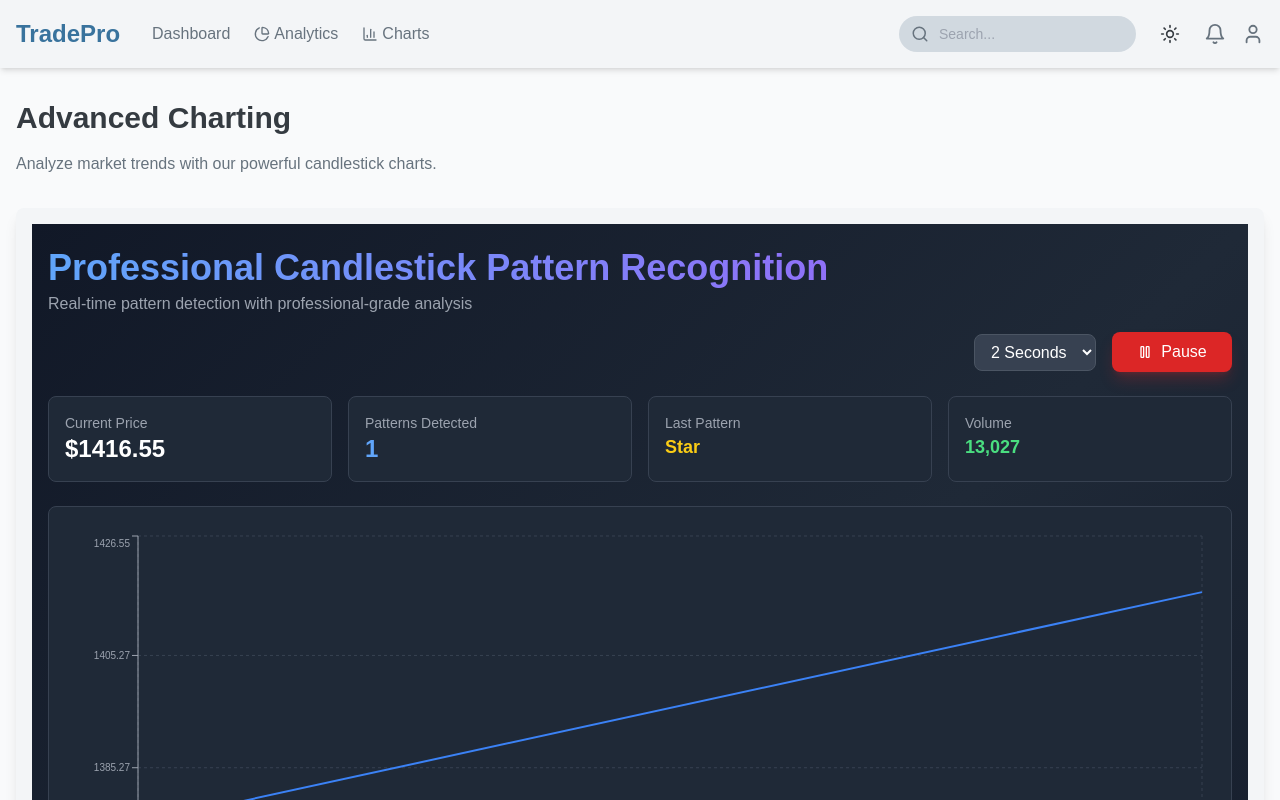
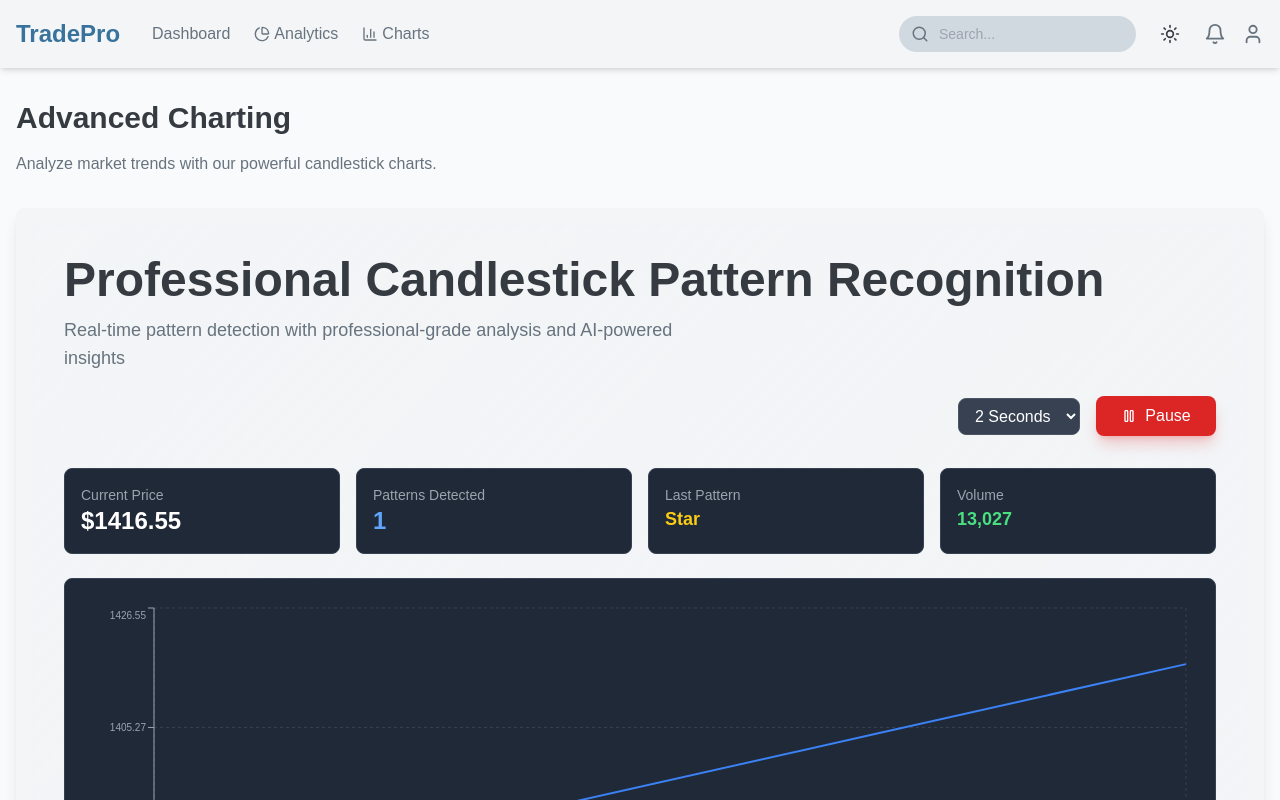
Before and after one commit to YashPalav-26/TradePro, a Next.js app: page /candlestick-chart in a window 1280 px wide. Shown: the top 800 px of the page. Built offline with nearby package versions, Linux system fonts and the light colour scheme.

Commit message:
slight modifications in the UI

```diff
--- a/src/components/CandlestickChart.tsx
+++ b/src/components/CandlestickChart.tsx
@@ -1,5 +1,6 @@
 "use client";
 import React, { useState, useEffect } from "react";
+import { motion } from "framer-motion";
 import {
   LineChart,
   Line,
@@ -239,7 +240,7 @@ const CandlestickChart: React.FC = () => {
     }
   };
 
-  const PatternDot = (props: any) => {
+  const PatternDot = (props: { cx: number; cy: number; payload?: CandleData }) => {
     const { cx, cy, payload } = props;
     if (!payload?.pattern) return null;
 
@@ -256,15 +257,20 @@ const CandlestickChart: React.FC = () => {
   };
 
   return (
-    <div className="min-h-screen w-full bg-gradient-to-br from-gray-900 via-gray-800 to-gray-900 text-white">
-      <div className="container mx-auto px-4 py-4 lg:py-6 max-w-7xl">
-        <div className="mb-6">
-          <div className="mb-4">
-            <h1 className="text-2xl sm:text-3xl lg:text-4xl font-bold bg-gradient-to-r from-blue-400 to-purple-500 bg-clip-text text-transparent leading-tight">
+    <div className="min-h-screen w-full bg-gradient-to-br from-card/40 via-card/20 to-card/40 backdrop-blur-sm text-foreground">
+      <div className="container mx-auto px-4 sm:px-6 lg:px-8 py-6 lg:py-8 max-w-7xl">
+        <motion.div
+          className="mb-8"
+          initial={{ opacity: 0, y: 20 }}
+          animate={{ opacity: 1, y: 0 }}
+          transition={{ duration: 0.6 }}
+        >
+          <div className="mb-6">
+            <h1 className="text-3xl sm:text-4xl lg:text-5xl font-bold text-foreground leading-tight mb-3">
               Professional Candlestick Pattern Recognition
             </h1>
-            <p className="text-gray-400 mt-1 text-sm sm:text-base">
-              Real-time pattern detection with professional-grade analysis
+            <p className="text-muted-foreground text-base sm:text-lg max-w-2xl">
+              Real-time pattern detection with professional-grade analysis and AI-powered insights
             </p>
           </div>
 
@@ -305,7 +311,7 @@ const CandlestickChart: React.FC = () => {
               )}
             </button>
           </div>
-        </div>
+        </motion.div>
 
         {candles.length > 0 && (
           <div className="grid grid-cols-2 lg:grid-cols-4 gap-3 sm:gap-4 mb-6">
@@ -407,7 +413,7 @@ const CandlestickChart: React.FC = () => {
                   dataKey="close"
                   stroke="transparent"
                   strokeWidth={0}
-                  dot={<PatternDot />}
+                  dot={PatternDot}
                 />
                 {/* Add reference lines for support/resistance */}
                 {candles.length > 20 && (
```
